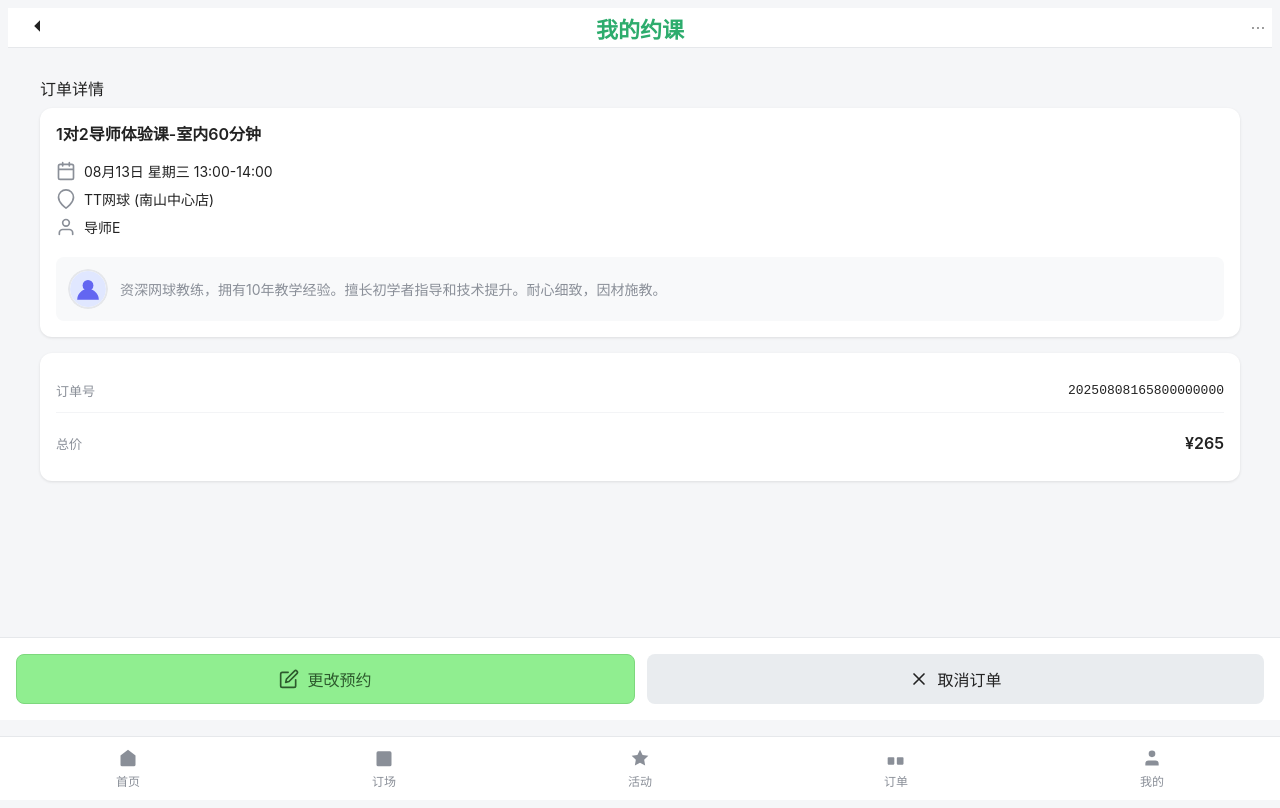
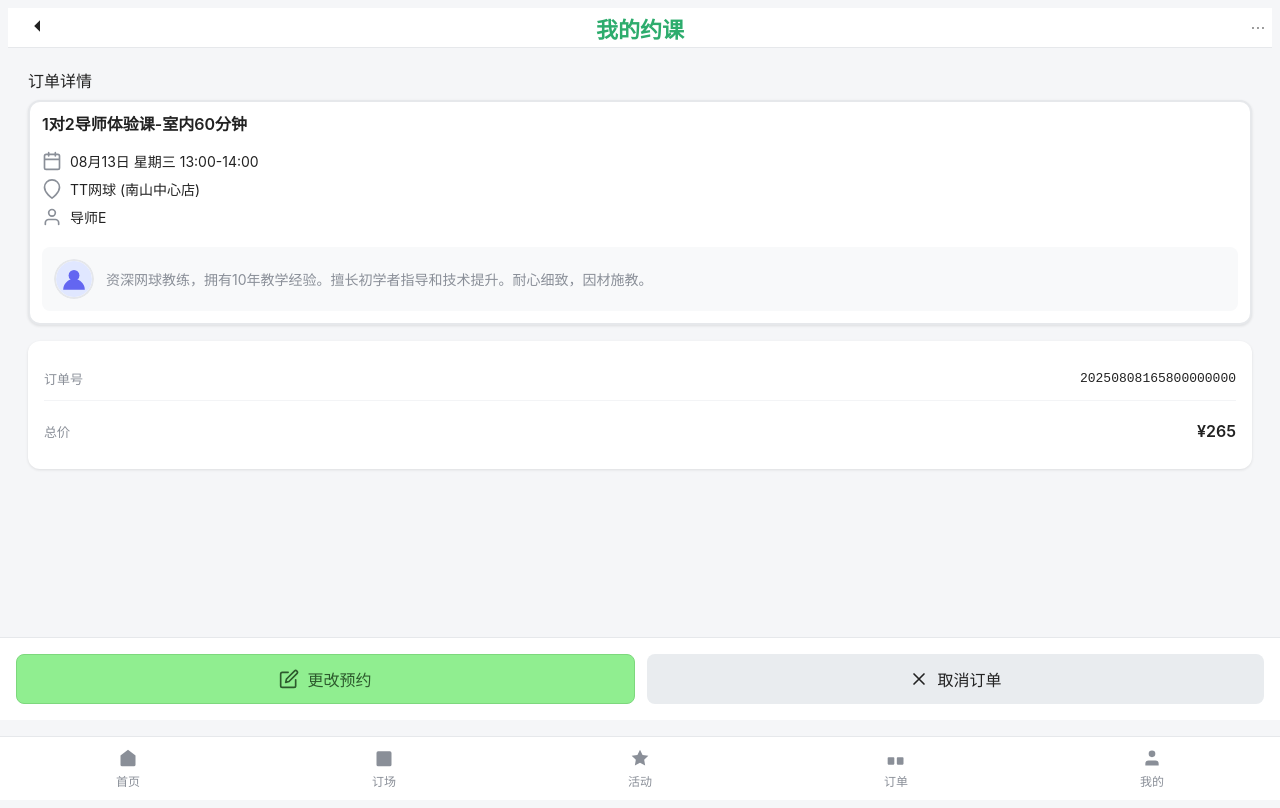
Before and after one commit to winifredlamy-ops/ax, a React (Vite) app: page /reservation/1 in a window 1280 px wide. Built offline with nearby package versions, Linux system fonts and the light colour scheme.

Commit message:
缩小边距

```diff
--- a/src/ui/global.css
+++ b/src/ui/global.css
@@ -882,7 +882,7 @@ body {
 }
 
 .detail-content {
-	padding: 16px;
+	padding: 8px 4px;
 }
 
 .detail-title-simple {
@@ -897,7 +897,8 @@ body {
 .detail-card {
 	background: #fff;
 	border-radius: 12px;
-	padding: 16px;
+	border: 2px solid var(--border);
+	padding: 12px;
 	margin-bottom: 16px;
 	box-shadow: 0 1px 3px rgba(0,0,0,0.1);
 }
```
